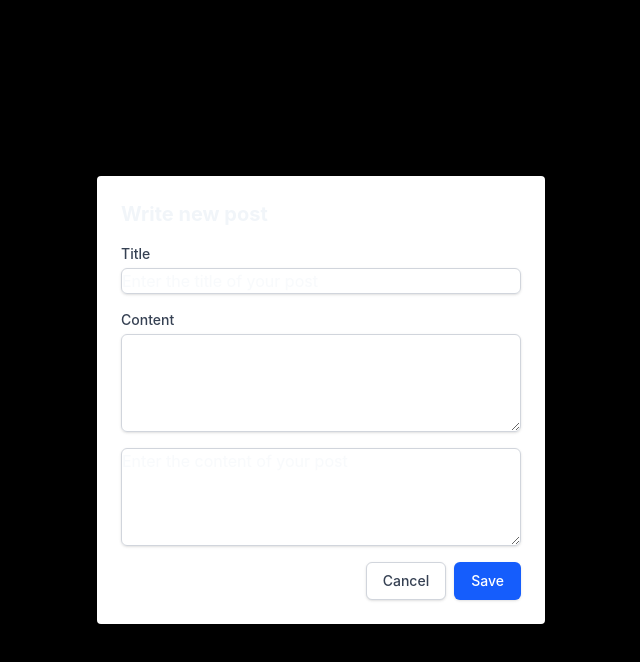
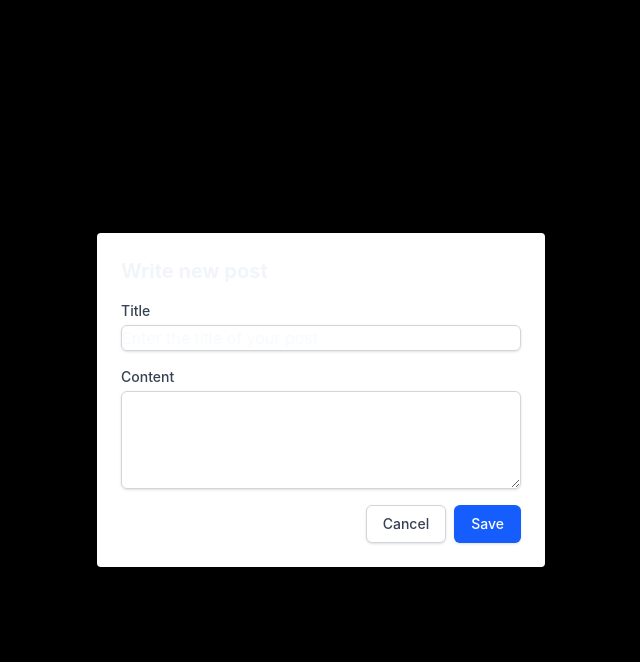
Before and after one commit to EmmaKespo/blog-admin, a React (Vite) app: page / in a window 1280 px wide. Both pictures are taken after a click on the button "Create New Post". Shown: the top 662 px of the page, without its empty margins (319-959 px from the left). Built offline with nearby package versions, Linux system fonts and the light colour scheme; no server answers.

Commit message:
initialize to push code

```diff
--- a/src/components/navbar.jsx
+++ b/src/components/navbar.jsx
@@ -1,4 +1,4 @@
-export default function navbar() {
+export default function Navbar() {
   return (
     <nav className="bg-slate-900 text-white p-4 flex justify-between items-center">
         <h1 className="text-lg font-bold">Emmakespo</h1>
--- a/src/components/postForm.jsx
+++ b/src/components/postForm.jsx
@@ -1,20 +1,24 @@
-import { useState, useEffect } from "react";
+import { useState } from "react";
 
 export default function PostForm({ isOpen, onClose, onSave, postToEdit }) {
-  const [title, setTitle] = useState("");
-  const [content, setContent] = useState("");
+ // const [title, setTitle] = useState("");
+ // const [content, setContent] = useState("");
+const [title, setTitle] = useState(postToEdit ? postToEdit.title : "");
+const [content, setContent] = useState(postToEdit ? postToEdit.content : "");
 
+// 1. Return early if not open (move this to the very top)
+if (!isOpen) return null;
   // Update form fields when postToEdit changes
-  useEffect(() => {
-    if (postToEdit) {
-      setTitle(postToEdit.title);
-      setContent(postToEdit.content);
-    } else {
-      setTitle("");
-      setContent("");
-    }
-  }, [postToEdit, isOpen]);
-  if (!isOpen) return null;
+  //useEffect(() => {
+    //if (postToEdit) {
+     // setTitle(postToEdit.title);
+     // setContent(postToEdit.content);
+    //} else {
+     // setTitle("");
+    //  setContent("");
+    //}
+  //}, [postToEdit, isOpen]);
+ // if (!isOpen) return null;
 
   const handleSubmit = (e) => {
     e.preventDefault();
@@ -56,14 +60,7 @@ export default function PostForm({ isOpen, onClose, onSave, postToEdit }) {
               className="mt-1 block w-full border border-gray-300 rounded-md shadow-sm focus:ring-blue-500 focus:border-blue-500"
             />
           </div>
-          <textarea
-            id="content"
-            value={content}
-            placeholder="Enter the content of your post"
-            onChange={(e) => setContent(e.target.value)}
-            rows={4}
-            className="mt-1 block w-full border border-gray-300 rounded-md shadow-sm focus:ring-blue-500 focus:border-blue-500"
-          />
+
           <div className="flex justify-end space-x-2">
             <button
               type="button"
--- a/src/components/postList.jsx
+++ b/src/components/postList.jsx
@@ -1,4 +1,4 @@
-import React from "react";
+
 export default function postList({ posts, onTogglePublish, onEdit, onDelete }) {
     if (!posts || posts.length === 0) {
         return <p className="text-gray-500">No posts available. Create your first post!</p>;
```
Also changed, not shown: 1 other file (tests, documents, lock files or other folders).
